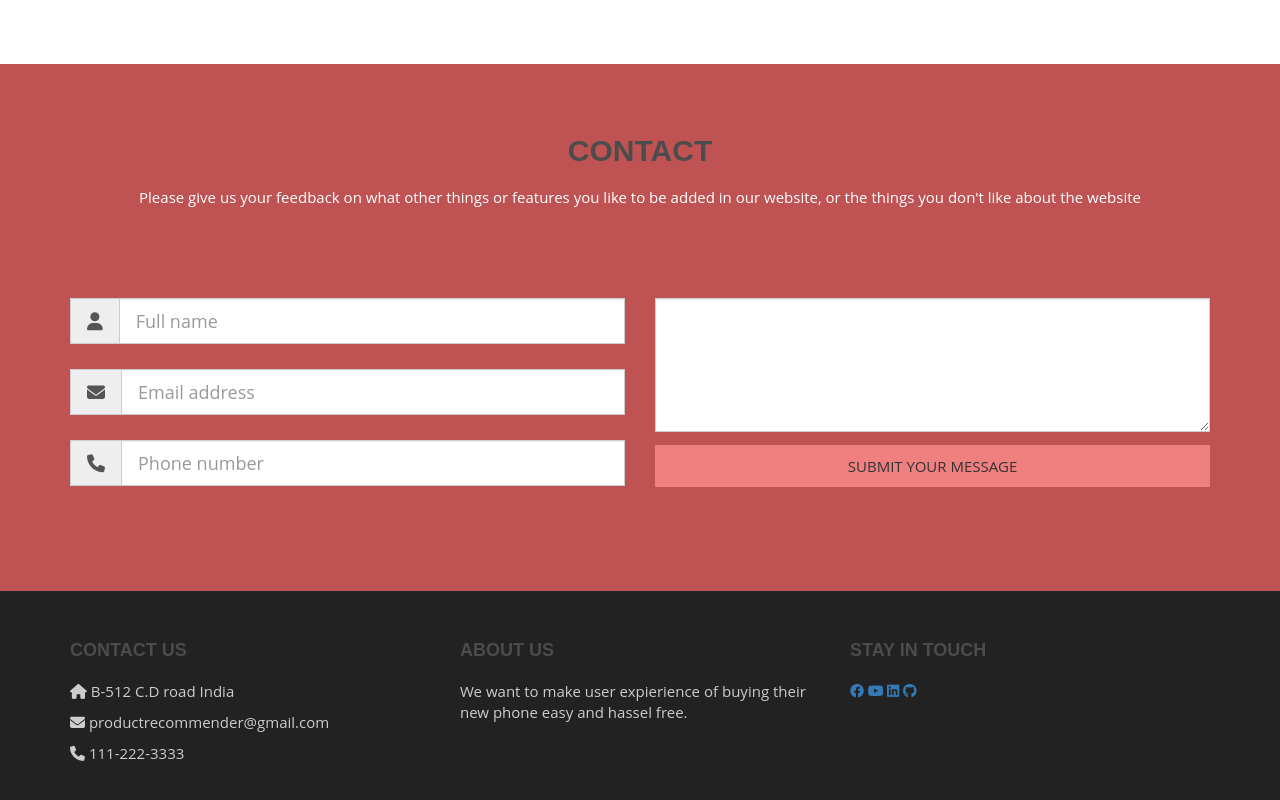
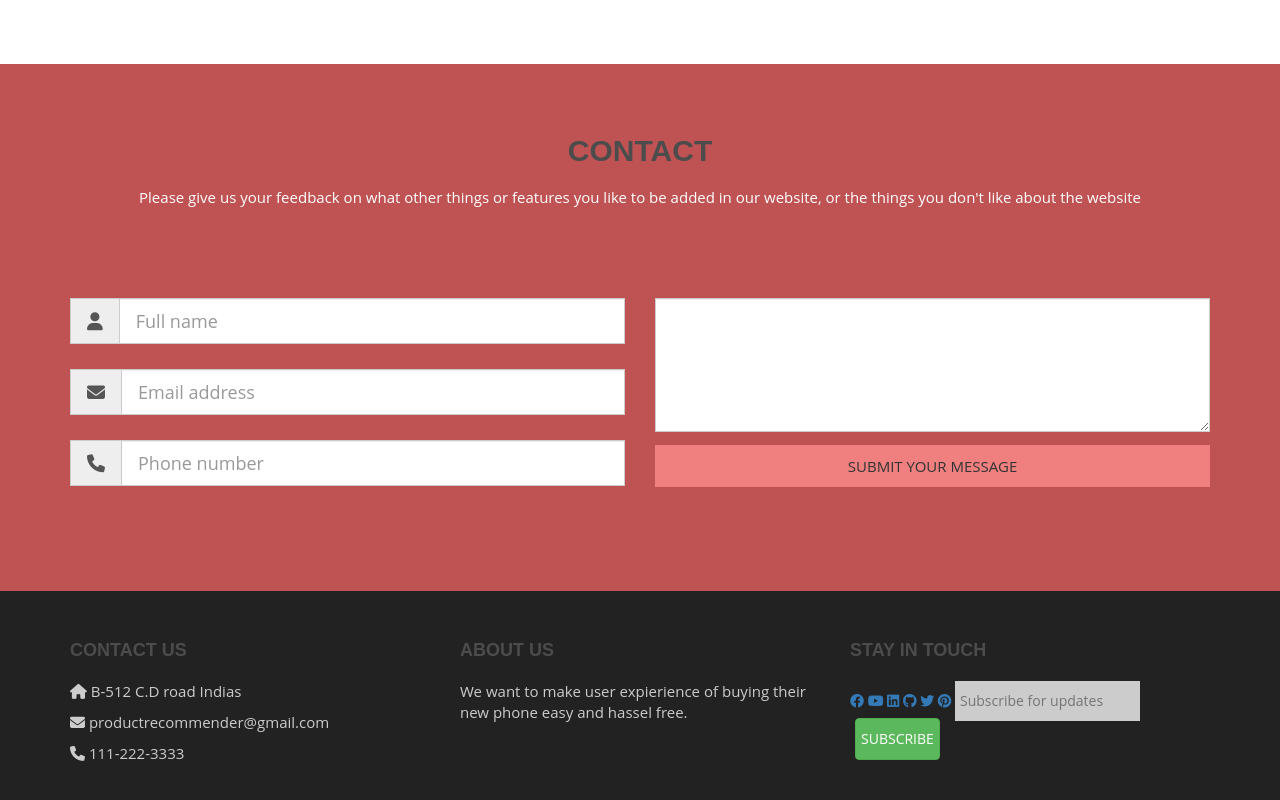
Before and after one commit to pranavkolambkar23/phone-recommender-ui, a plain HTML site: page index.html in a window 1280 px wide. Shown: the part 2641-3441 px from the top of the page. Drawn offline with Linux system fonts and the light colour scheme.

Commit message:
second commit - modified index file - added button on footer

```diff
--- a/index.html
+++ b/index.html
@@ -225,7 +225,7 @@
                 <div class="row">
                     <div class="col-lg-4 col-md-4">
                         <h4>Contact us</h4>
-                        <p><i class="fa-solid fa-house"></i> B-512 C.D road India</p>
+                        <p><i class="fa-solid fa-house"></i> B-512 C.D road Indias</p>
                         <p><i class="fa-solid fa-envelope"></i> productrecommender@gmail.com</p>
                         <p><i class="fa-solid fa-phone"></i> 111-222-3333</p>
                     </div>
@@ -241,6 +241,11 @@
                         <a href="#"><i class="fa-brands fa-youtube"></i></a>
                         <a href="#"><i class="fa-brands fa-linkedin"></i></a>
                         <a href="#"><i class="fa-brands fa-github"></i></a>
+                        <a href="#"><i class="fa-brands fa-twitter"></i></a>
+                        <a href="#"><i class="fa-brands fa-pinterest"></i></a>
+
+                        <input type="email" name="email" placeholder="Subscribe for updates">
+                        <button class="btn btn-success">Subscribe</button>
                     </div>
                 </div>
             </div>
```
